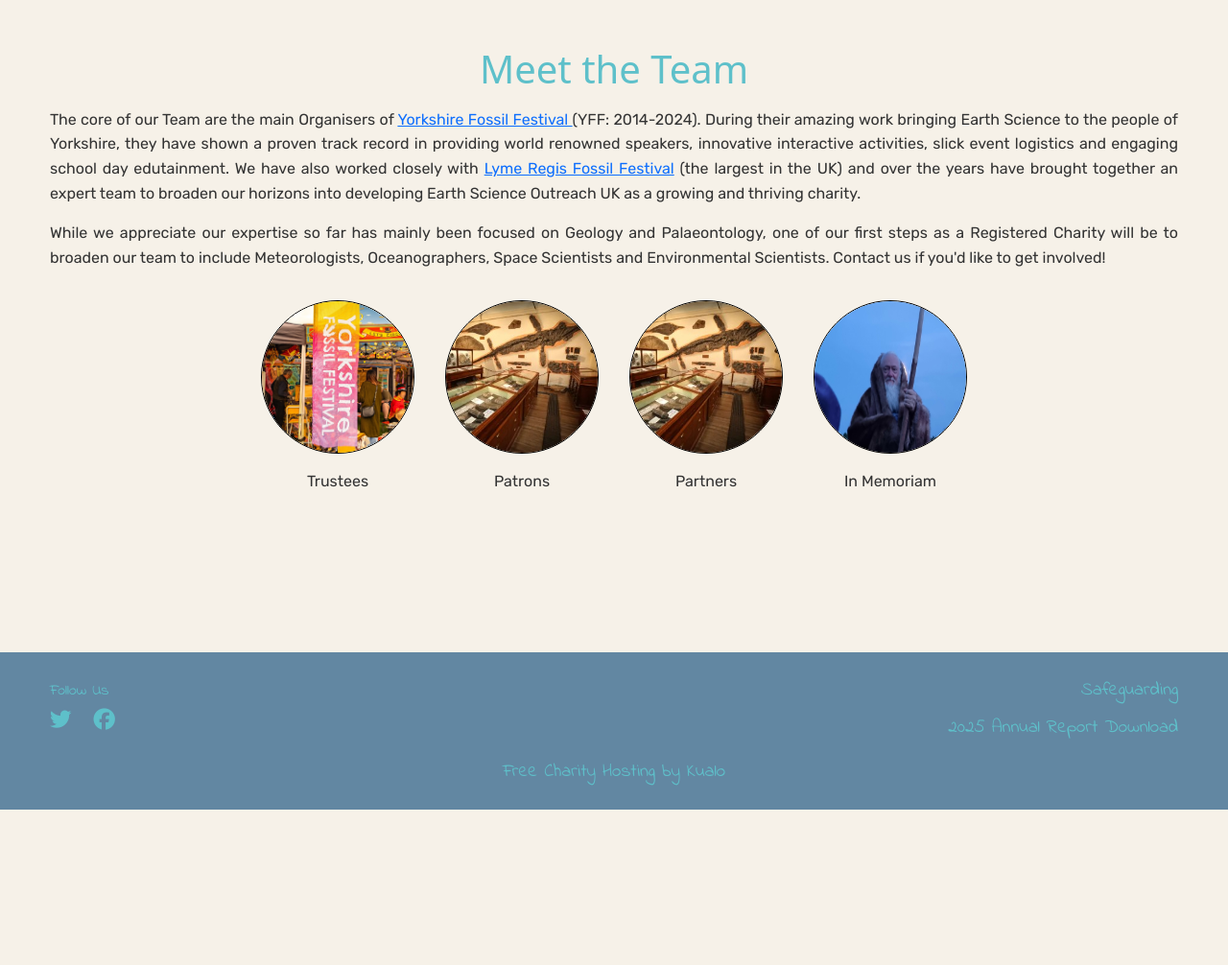
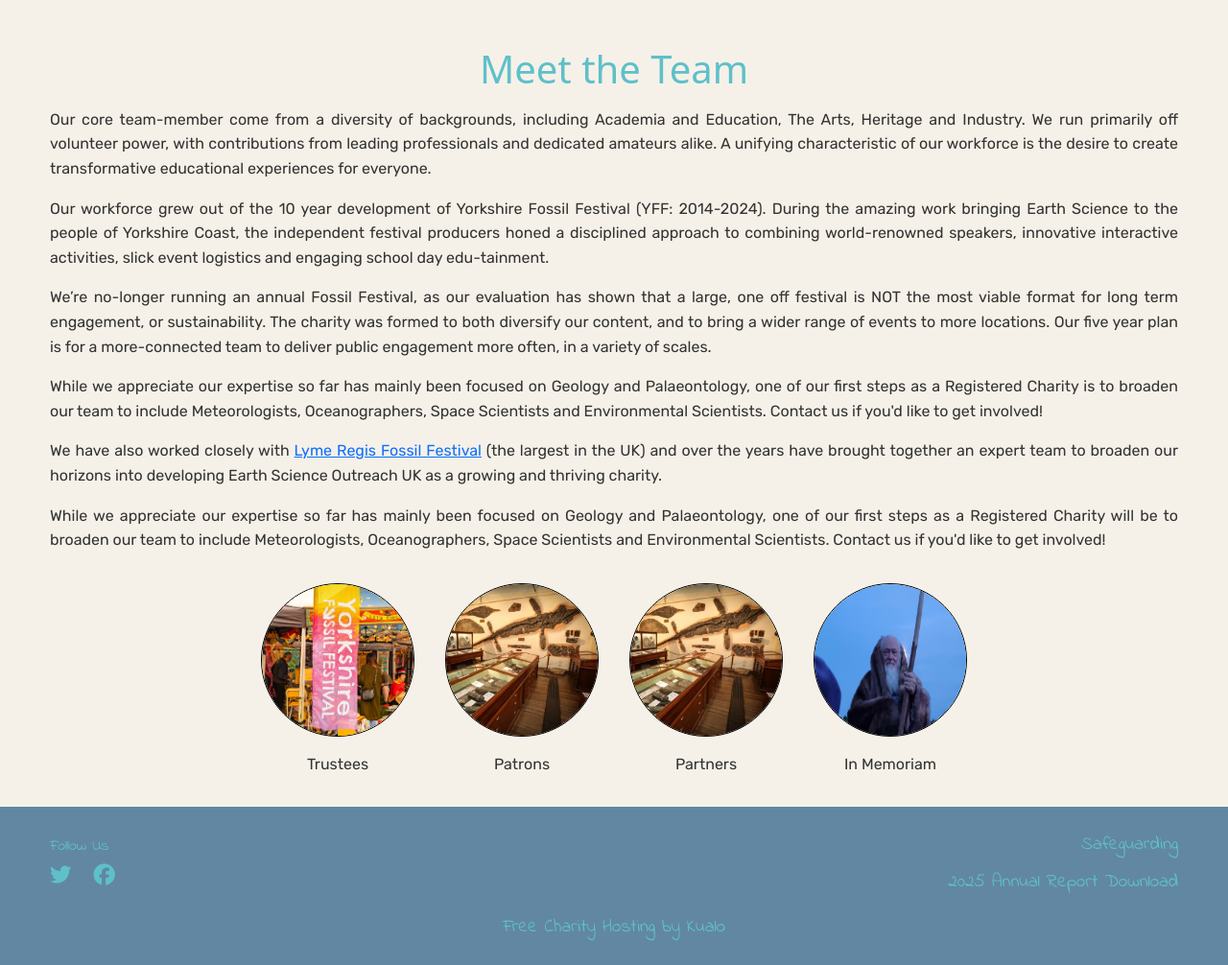
Before and after one commit to HollyT85/ESO2, a Django app: page /team/ in a window 1280 px wide. Shown: the part 153-1159 px from the top of the page at 96% size. Before the commit the page ends 997 px from the top, so only its background shows below. Run offline with Django 5.2, Linux system fonts and the light colour scheme; some libraries are stand-ins or nearby versions; some web fonts are replaced.

Commit message:
text added

```diff
--- a/team/templates/team/team.html
+++ b/team/templates/team/team.html
@@ -9,7 +9,10 @@
         <h1 class="headings">Meet the Team</h1>
     </p>
     <p>
-        The core of our Team are the main Organisers of <a href="https://yorkshirefossilfestival.co.uk/" target="_blank">Yorkshire Fossil Festival </a>(YFF: 2014-2024). During their amazing work bringing Earth Science to the people of Yorkshire, they have shown a proven track record in providing world renowned speakers, innovative interactive activities, slick event logistics and engaging school day edutainment.
+<p>Our core team-member come from a diversity of backgrounds, including Academia and Education, The Arts, Heritage and Industry. We run primarily off volunteer power, with contributions from leading professionals and dedicated amateurs alike. A unifying characteristic of our workforce is the desire to create transformative educational experiences for everyone.</p>
+<p>Our workforce grew out of the 10 year development of Yorkshire Fossil Festival (YFF: 2014-2024). During the amazing work bringing Earth Science to the people of Yorkshire Coast, the independent festival producers honed a disciplined approach to combining world-renowned speakers, innovative interactive activities, slick event logistics and engaging school day edu-tainment. </p>
+<p>We’re no-longer running an annual Fossil Festival, as our evaluation has shown that a large, one off festival is NOT the most viable format for long term engagement, or sustainability. The charity was formed to both diversify our content, and to bring a wider range of events to more locations. Our five year plan is for a more-connected team to deliver public engagement more often, in a variety of scales.</p>
+<p>While we appreciate our expertise so far has mainly been focused on Geology and Palaeontology, one of our first steps as a Registered Charity is to broaden our team to include Meteorologists, Oceanographers, Space Scientists and Environmental Scientists. Contact us if you'd like to get involved! </p>
 
 
 
```
